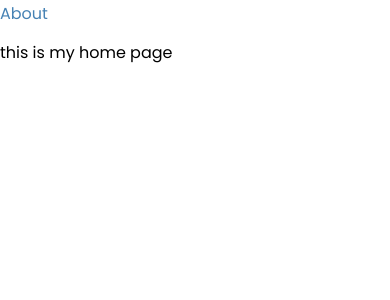
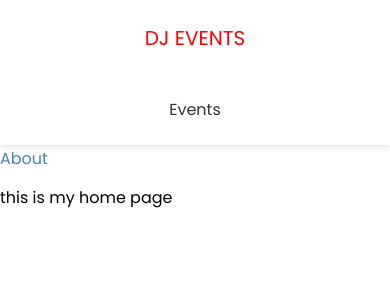
Before and after one commit to Snehau259/dj-events-front, a Next.js app: page / in a window 390 px wide. Shown: the top 300 px of the page. Built offline with nearby package versions, Linux system fonts and the light colour scheme.

Commit message:
add. header

```diff
--- /dev/null
+++ b/components/header.js
@@ -0,0 +1,23 @@
+import React from "react";
+import Layout from "./layout";
+import Link from "next/link";
+import styles from "@/styles/Header.module.css";
+//import '../styles/header.module.css'
+
+export default function Header() {
+  return (
+    <header className={styles.header}>
+      <div className={styles.logo}>
+        <Link href="/">DJ Events</Link>
+      </div>
+
+      <nav>
+        <ul>
+          <li>
+            <Link href="/events">Events</Link>
+          </li>
+        </ul>
+      </nav>
+    </header>
+  );
+}
--- a/components/layout.js
+++ b/components/layout.js
@@ -1,5 +1,6 @@
 import Head from 'next/head'
 import React from 'react'
+import Header from './header'
 
 
 
@@ -11,6 +12,7 @@
     <meta name='description' content={description}/>
     <meta name='keywords' content={keywords}/>
     </Head>
+    <Header/>
     {children}
     </div>
   )
--- /dev/null
+++ b/styles/header.module.css
@@ -0,0 +1,56 @@
+.header {
+    display: flex;
+    justify-content: space-between;
+    align-items: center;
+    background: #fff;
+    color: #333;
+    height: 60px;
+    padding: 0 30px;
+    box-shadow: 0 2px 5px rgba(0, 0, 0, 0.1);
+  }
+
+  .header a {
+    color: #333;
+    margin-right: 20px;
+  }
+
+  .header a:hover {
+    color: #000;
+  }
+  .header ul {
+    display: flex;
+    align-items: center;
+    justify-content: center;
+    list-style: none;
+  }
+
+  .logo {
+    color: red;
+    font-size: 20px;
+    text-transform: uppercase;
+  }
+
+  .logo a {
+    color: red;
+  }
+
+  @media (max-width: 768px) {
+    .header {
+      flex-direction: column;
+      height: auto;
+    }
+
+    .header ul {
+      margin: 20px 0;
+      flex-direction: column;
+      text-align: center;
+    }
+
+    .header a {
+      margin-right: 0;
+    }
+
+    .logo {
+      margin: 20px 0;
+    }
+  }
```
